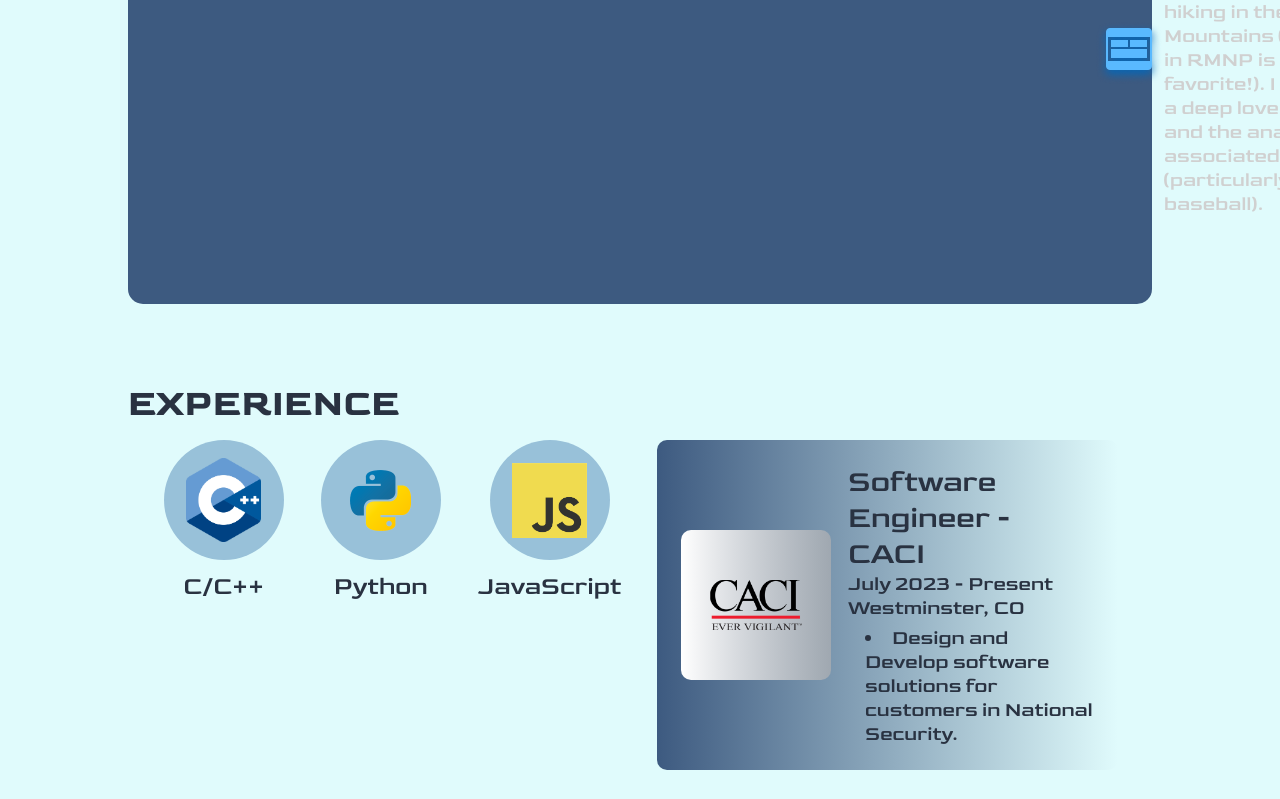
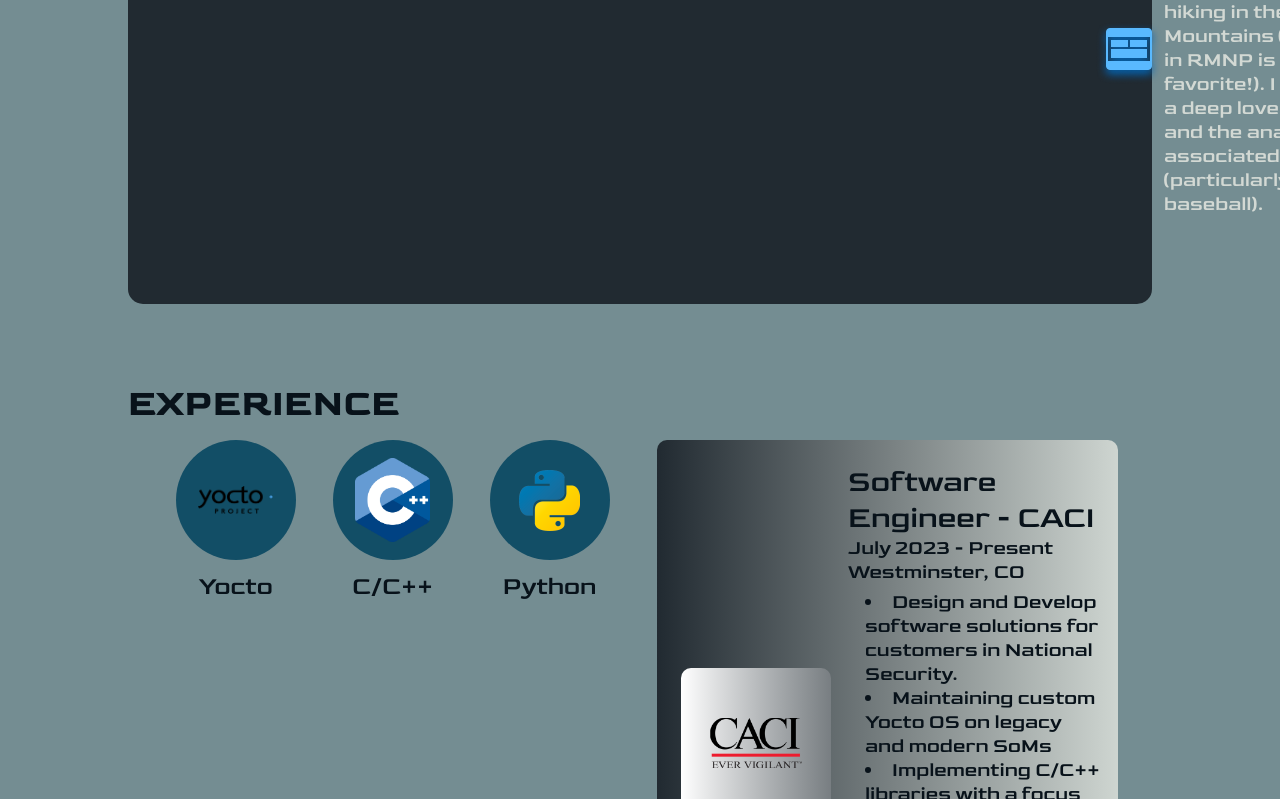
Before and after one commit to mjrottinghaus/mjrottinghaus.github.io, a React (Vite) app: page / in a window 1280 px wide. Shown: the part 2001-2800 px from the top of the page. Built offline with nearby package versions, Linux system fonts and the light colour scheme.

Commit message:
change style, add new descriptions, update linkedin

```diff
--- a/src/components/about/About.module.css
+++ b/src/components/about/About.module.css
@@ -2,7 +2,6 @@
 
 .container {
   position: relative;
-  /* background-color: rgba(12, 12, 12, 0.6); */
   background-color: var(--color-dark);
   border-radius: 15px;
   padding: 73px;
--- a/src/components/contact/Contact.jsx
+++ b/src/components/contact/Contact.jsx
@@ -17,7 +17,7 @@ export const Contact = () => {
                 </li>
                 <li className={styles.link}>
                     <img src={getImageUrl("contact/linkedinIcon.png")} alt="LinkedIn Icon"/>
-                    <a href="https://www.linkedin.com/in/matthew-r-105a29130/">linkedin.com/in/matthew-r-105a29130/</a>
+                    <a href="https://www.linkedin.com/in/mrottinghaus/">linkedin.com/in/mrottinghaus/</a>
                 </li>
                 <li className={styles.link}>
                     <img src={getImageUrl("contact/githubIcon.png")} alt="GitHub Icon"/>
--- a/src/components/experience/Experience.module.css
+++ b/src/components/experience/Experience.module.css
@@ -71,7 +71,7 @@
   align-items: center;
   gap: 17px;
   background: var(--color-dark);
-  background: linear-gradient(90deg, var(--color-dark) 0%, rgba(25, 55, 109, 0) 100%);
+  background: linear-gradient(90deg, var(--color-dark) 0%, var(--color-blur-d) 100%);
   border-radius: 10px;
   padding: 24px;
 }
@@ -80,7 +80,7 @@
 .historyItem img {
     padding: 15px;
     width: 150px;
-    background: linear-gradient(90deg, #ffffff 0%, rgba(100, 98, 100, 0.5) 150%);;
+    background: linear-gradient(90deg, #ffffff 0%, var(--color-blur-b) 150%);;
     border-radius: 10px;
 }
 
--- a/src/components/home/Home.jsx
+++ b/src/components/home/Home.jsx
@@ -15,7 +15,7 @@ export const Home = () => {
                 </p>
                 <a href="mailto:mrott0902@yahoo.com" className={styles.contactBtn}>Contact Me</a>
             </div>
-            <img src={getImageUrl("home/profile.jpg")} alt="Picture of Matthew at Yosemite" className={styles.profilePicture}></img>
+            <img src={getImageUrl("home/profile.jpg")} alt="Picture of Matthew!" className={styles.profilePicture}></img>
 
             <div className={styles.topBlur}></div>
             <div className={styles.bottomBlur}></div>
--- a/src/components/home/Home.module.css
+++ b/src/components/home/Home.module.css
@@ -84,7 +84,7 @@
     top: -128px;
     left: -10vw;
     border-radius: 764px;
-    background: rgba(25, 55, 109, 0.7);
+    background: var(--color-blur-a);
     filter: blur(100px);
     z-index: 0;
 }
@@ -98,7 +98,7 @@
     top: 246px;
     right: -25vw;
     border-radius: 764px;
-    background: rgba(25, 55, 109, 0.7);
+    background: var(--color-blur-a);
     filter: blur(100px);
     z-index: 0;
     padding: 0px;
--- a/src/data/history.json
+++ b/src/data/history.json
@@ -6,7 +6,11 @@
       "startDate": "July 2023",
       "endDate": "Present",
       "experiences": [
-        "Design and Develop software solutions for customers in National Security."
+        "Design and Develop software solutions for customers in National Security.",
+        "Maintaining custom Yocto OS on legacy and modern SoMs",
+        "Implementing C/C++ libraries with a focus on performance",
+        "Designing asynchronous, module driven JavaScript/TypeScript",
+        "Hardening esiting platforms using Blackduck scanning tools."
       ],
       "imageSrc": "history/caci.png"
     },
--- a/src/data/skills.json
+++ b/src/data/skills.json
@@ -1,4 +1,8 @@
 [
+    {
+      "title": "Yocto",
+      "imageSrc": "skills/yocto.png"
+    },
     {
       "title": "C/C++",
       "imageSrc": "skills/c_plus_plus.png"
@@ -16,6 +20,10 @@
       "imageSrc": "skills/lte.png"
     },
     {
+      "title": "Android",
+      "imageSrc": "skills/android.png"
+    },
+    {
       "title": "Docker",
       "imageSrc": "skills/docker.png"
     },
@@ -24,14 +32,6 @@
       "imageSrc": "skills/db.png"
     },
     {
-      "title": "Android",
-      "imageSrc": "skills/android.png"
-    },
-    {
-      "title": "Yocto",
-      "imageSrc": "skills/yocto.png"
-    },
-        {
       "title": "MATLAB",
       "imageSrc": "skills/matlab.png"
     }
--- a/src/vars.css
+++ b/src/vars.css
@@ -11,17 +11,24 @@
 
 :root {
   /* Colors */
-  --color-dark: #3D5A80;
-  --color-primary: #98C1D9;
-  --color-bg: #E0FBFC;
-  --color-secondary: #EE6C4D;
+  --color-dark: #212a31;
+  --color-primary: #124e66;
+  --color-bg: #748d92;
+  --color-secondary: #d3d9d4;
+
+  --color-text: #08121a;
+  --color-text-light: #d3d9d4;
 
   /* NOTE: these are rgba values, dont pass where you would hex values */
-  --color-dark-a: rgba(88, 88, 88, 0);
-  --color-light: rgba(218, 246, 255, 0.42);
+  --color-dark-a: rgba(18, 78, 102, 0);
+  --color-light: rgba(116, 141, 164, 0.42);
 
-  --color-text: #293241;
-  --color-text-light: #d0d0d0;
+  --color-blur-a: rgba(18, 78, 102, 0.7);
+  --color-blur-b: rgba(33, 42, 49, 0.7);
+  --color-blur-d: rgba(211, 217, 212, 0.95);
+
+  /* note this is the same as the background */
+  --color-blur-c: rgba(116, 141, 164, 0.9);
 
   /* Fonts */
   --font-roboto: "Roboto";
```
